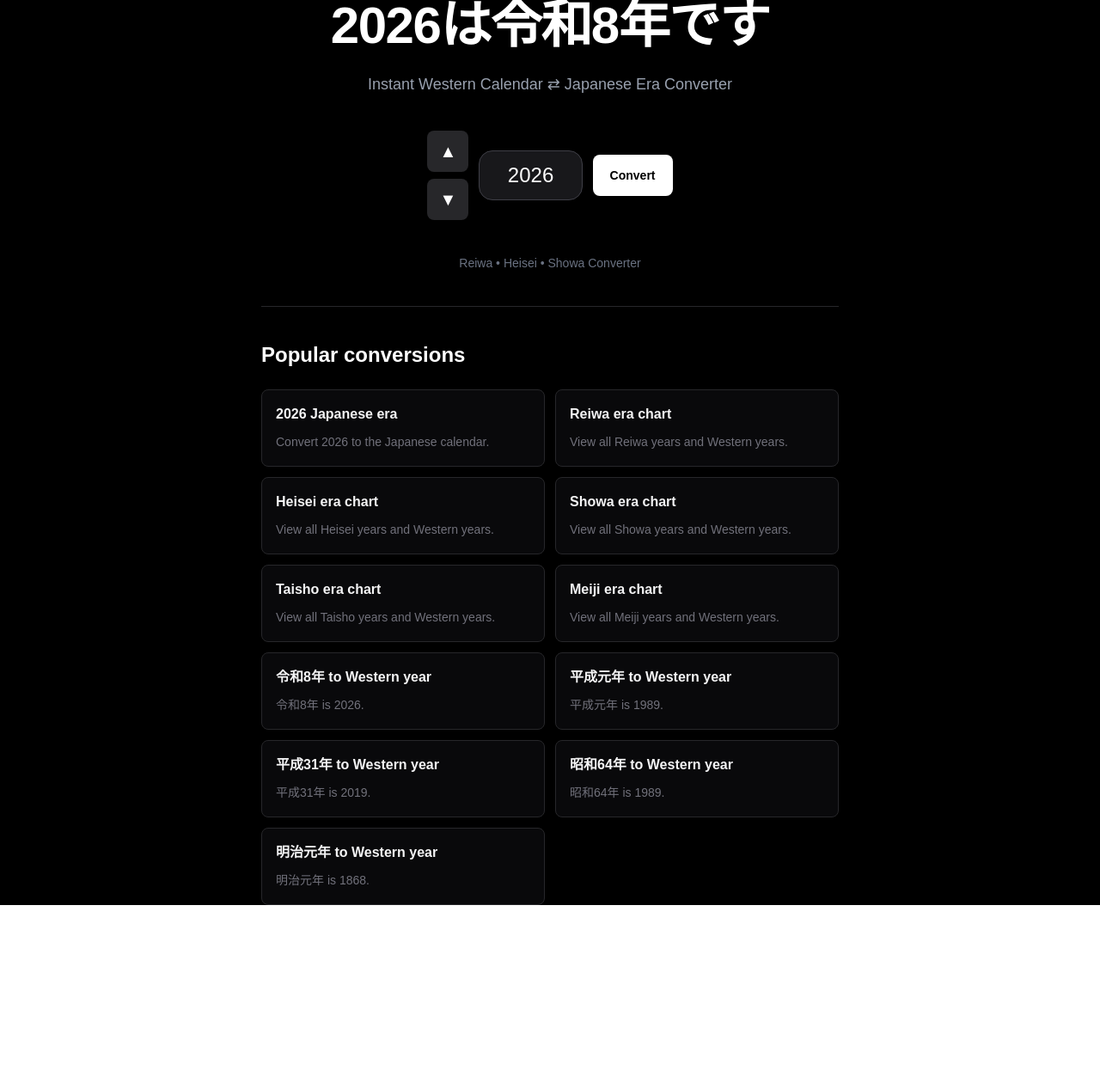
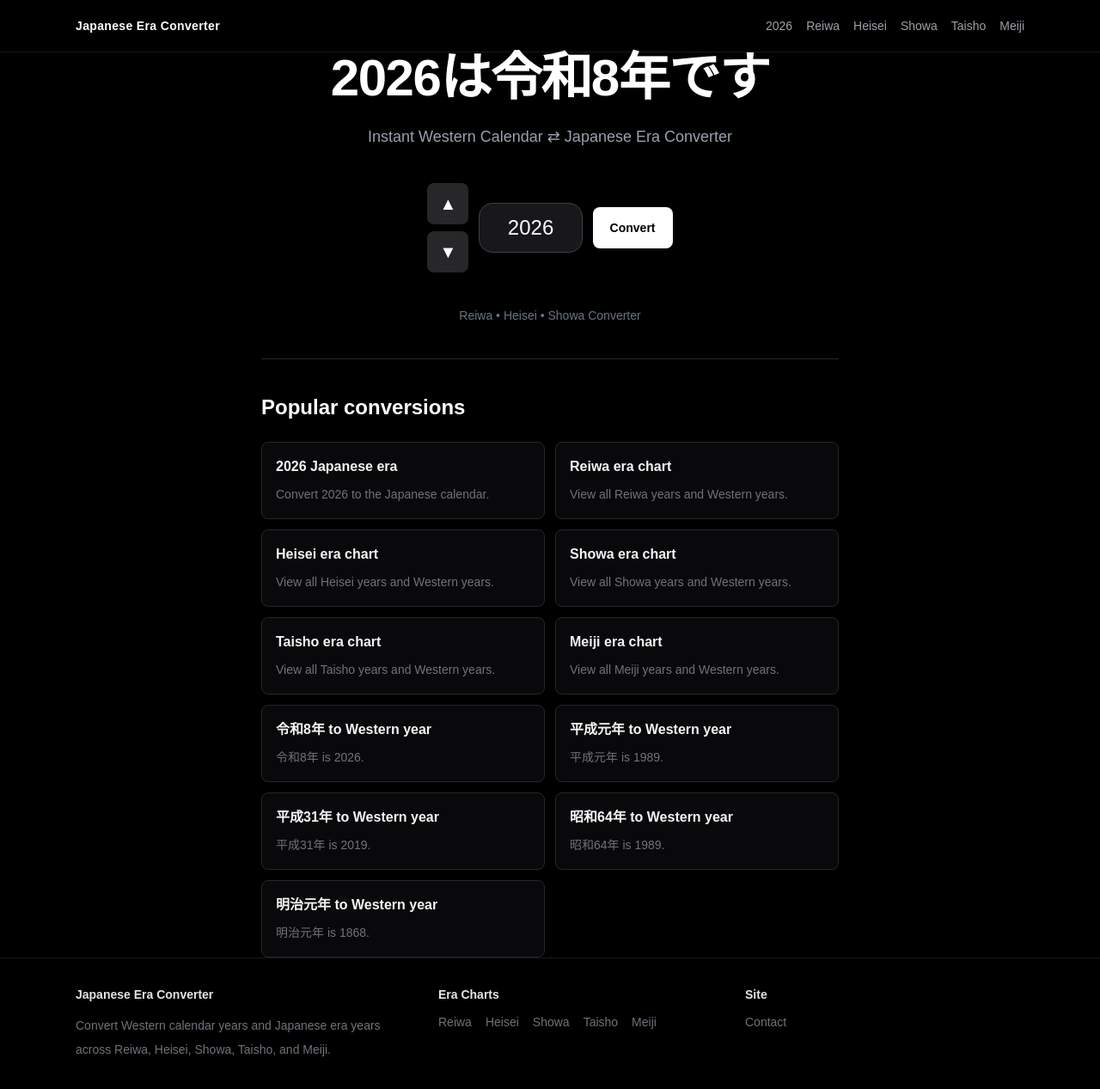
Before and after one commit to xai-smartfuture/reiwa-converter, a Next.js app: page / in a window 1280 px wide. Shown: the whole page at 86% size. Before the commit the page ends 1053 px from the top, so only its background shows below. Built offline with nearby package versions, Linux system fonts and the light colour scheme; no server answers.

Commit message:
add header and footer

```diff
--- a/app/layout.tsx
+++ b/app/layout.tsx
@@ -2,6 +2,8 @@ import type { Metadata } from "next";
 import { Geist, Geist_Mono } from "next/font/google";
 import "./globals.css";
 import { googleSiteVerification, siteUrl } from "./site";
+import { SiteFooter } from "./site-footer";
+import { SiteHeader } from "./site-header";
 
 const geistSans = Geist({
   variable: "--font-geist-sans",
@@ -39,7 +41,11 @@ export default function RootLayout({
       lang="en"
       className={`${geistSans.variable} ${geistMono.variable} h-full antialiased`}
     >
-      <body className="min-h-full flex flex-col">{children}</body>
+      <body className="min-h-full bg-black flex flex-col">
+        <SiteHeader />
+        <div className="flex-1">{children}</div>
+        <SiteFooter />
+      </body>
     </html>
   );
 }
--- /dev/null
+++ b/app/site-footer.tsx
@@ -0,0 +1,45 @@
+import Link from 'next/link'
+import { eraYearConfigs, getEraSlugs } from './era'
+
+export function SiteFooter() {
+  return (
+    <footer className="border-t border-zinc-900 bg-black text-zinc-500">
+      <div className="mx-auto grid w-full max-w-6xl gap-8 px-6 py-8 text-sm md:grid-cols-[1.2fr_1fr_1fr]">
+        <div>
+          <p className="font-semibold text-zinc-200">Japanese Era Converter</p>
+          <p className="mt-3 max-w-md leading-7">
+            Convert Western calendar years and Japanese era years across Reiwa,
+            Heisei, Showa, Taisho, and Meiji.
+          </p>
+        </div>
+
+        <nav aria-label="Era pages">
+          <p className="font-semibold text-zinc-200">Era Charts</p>
+          <div className="mt-3 flex flex-wrap gap-x-4 gap-y-2">
+            {getEraSlugs().map((slug) => (
+              <Link
+                key={slug}
+                href={`/${slug}`}
+                className="transition hover:text-white"
+              >
+                {eraYearConfigs[slug].nameEn}
+              </Link>
+            ))}
+          </div>
+        </nav>
+
+        <nav aria-label="Site links">
+          <p className="font-semibold text-zinc-200">Site</p>
+          <div className="mt-3 flex flex-col gap-2">
+            <a
+              href="mailto:xai.service.center@gmal.com"
+              className="transition hover:text-white"
+            >
+              Contact
+            </a>
+          </div>
+        </nav>
+      </div>
+    </footer>
+  )
+}
--- /dev/null
+++ b/app/site-header.tsx
@@ -0,0 +1,32 @@
+import Link from 'next/link'
+import { currentWesternYear, eraYearConfigs, getEraSlugs } from './era'
+
+export function SiteHeader() {
+  return (
+    <header className="border-b border-zinc-900 bg-black text-white">
+      <div className="mx-auto flex w-full max-w-6xl flex-col gap-4 px-6 py-5 sm:flex-row sm:items-center sm:justify-between">
+        <Link href="/" className="w-fit text-sm font-semibold tracking-wide">
+          Japanese Era Converter
+        </Link>
+
+        <nav
+          aria-label="Primary navigation"
+          className="flex flex-wrap items-center gap-x-4 gap-y-2 text-sm text-zinc-400"
+        >
+          <Link href={`/${currentWesternYear}`} className="transition hover:text-white">
+            {currentWesternYear}
+          </Link>
+          {getEraSlugs().map((slug) => (
+            <Link
+              key={slug}
+              href={`/${slug}`}
+              className="transition hover:text-white"
+            >
+              {eraYearConfigs[slug].nameEn}
+            </Link>
+          ))}
+        </nav>
+      </div>
+    </header>
+  )
+}
```
